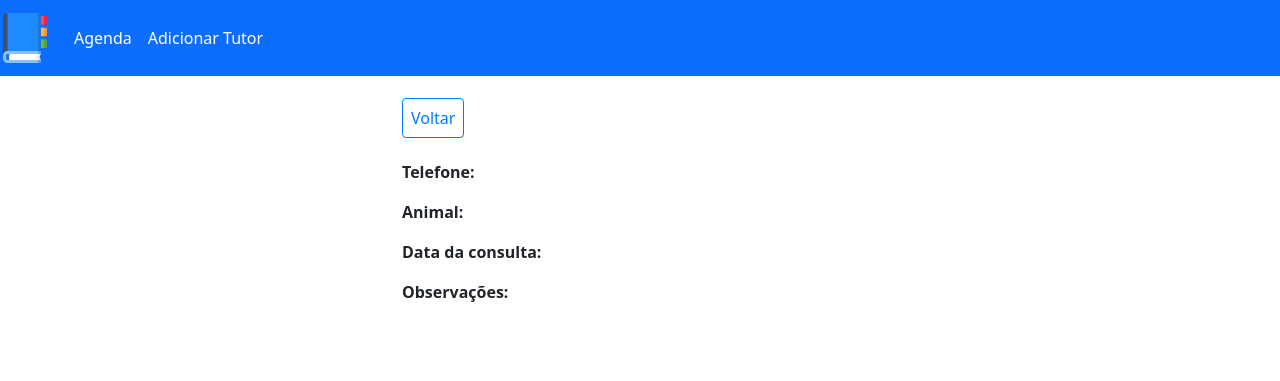
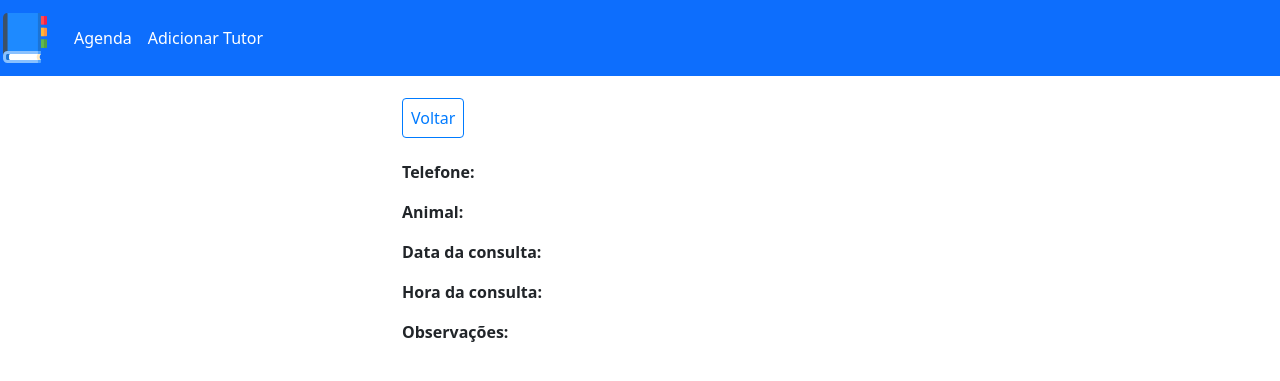
Before and after one commit to mendjoy/agenda_consultas, a PHP site: page /show.php in a window 1280 px wide. Shown: the top 381 px of the page. Run offline with PHP 8.4, Linux system fonts and the light colour scheme; data that the repository does not hold is empty.

Commit message:
adicionando hora

```diff
--- a/show.php
+++ b/show.php
@@ -17,6 +17,9 @@
         <p class="bold">Data da consulta:</p>
         <p><?=$contact["date"]?></p>
 
+        <p class="bold">Hora da consulta:</p>
+        <p><?=$contact["hour"]?></p>
+
         <p class="bold">Observações:</p>
         <p><?=$contact["observations"]?></p>
     </div>
```
